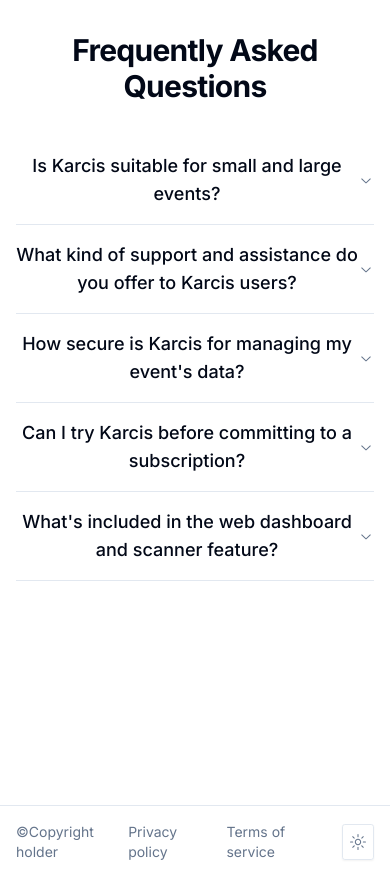
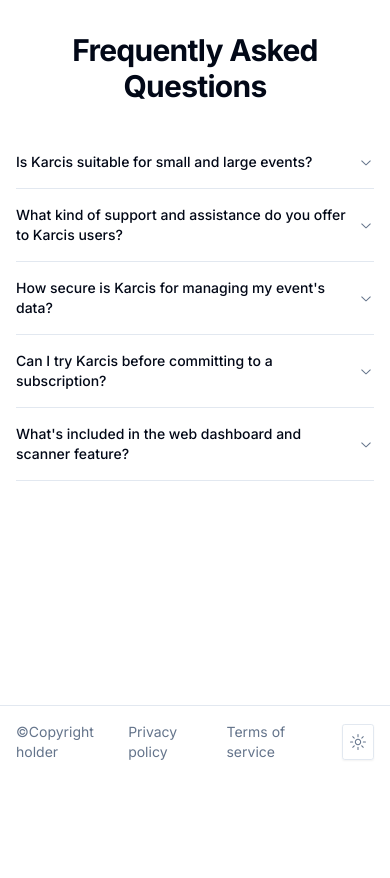
Before and after one commit to karcis-id/karcis, a Next.js app: page / in a window 390 px wide. Shown: the part 4820-5698 px from the top of the page. After the commit the page ends 5598 px from the top, so only its background shows below. Built offline with nearby package versions, Linux system fonts and the light colour scheme; a web font is replaced by a local one.

Commit message:
fix: ui bugs on mobile

```diff
--- a/src/app/(public)/page.tsx
+++ b/src/app/(public)/page.tsx
@@ -171,50 +171,50 @@ const Home = () => {
         </div>
         <Accordion type="single" collapsible className="max-w-4xl mx-auto">
           <AccordionItem value="1">
-            <AccordionTrigger className="text-lg">
+            <AccordionTrigger className="md:text-lg text-left">
               Is Karcis suitable for small and large events?
             </AccordionTrigger>
-            <AccordionContent className="text-lg">
+            <AccordionContent className="md:text-lg text-left">
               Lorem ipsum dolor sit amet consectetur adipisicing elit. Vero quos officiis delectus
               animi. Ab explicabo dolor in ullam ratione, repellat debitis non! Sit distinctio,
               eveniet ea iure aut facere illo.
             </AccordionContent>
           </AccordionItem>
           <AccordionItem value="2">
-            <AccordionTrigger className="text-lg">
+            <AccordionTrigger className="md:text-lg text-left">
               What kind of support and assistance do you offer to Karcis users?
             </AccordionTrigger>
-            <AccordionContent className="text-lg">
+            <AccordionContent className="md:text-lg text-left">
               Lorem ipsum dolor sit amet consectetur adipisicing elit. Vero quos officiis delectus
               animi. Ab explicabo dolor in ullam ratione, repellat debitis non! Sit distinctio,
               eveniet ea iure aut facere illo.
             </AccordionContent>
           </AccordionItem>
           <AccordionItem value="3">
-            <AccordionTrigger className="text-lg">
+            <AccordionTrigger className="md:text-lg text-left">
               How secure is Karcis for managing my event&apos;s data?
             </AccordionTrigger>
-            <AccordionContent className="text-lg">
+            <AccordionContent className="md:text-lg text-left">
               Lorem ipsum dolor sit amet consectetur adipisicing elit. Vero quos officiis delectus
               animi. Ab explicabo dolor in ullam ratione, repellat debitis non! Sit distinctio,
               eveniet ea iure aut facere illo.
             </AccordionContent>
           </AccordionItem>
           <AccordionItem value="4">
-            <AccordionTrigger className="text-lg">
+            <AccordionTrigger className="md:text-lg text-left">
               Can I try Karcis before committing to a subscription?
             </AccordionTrigger>
-            <AccordionContent className="text-lg">
+            <AccordionContent className="md:text-lg text-left">
               Lorem ipsum dolor sit amet consectetur adipisicing elit. Vero quos officiis delectus
               animi. Ab explicabo dolor in ullam ratione, repellat debitis non! Sit distinctio,
               eveniet ea iure aut facere illo.
             </AccordionContent>
           </AccordionItem>
           <AccordionItem value="5">
-            <AccordionTrigger className="text-lg">
+            <AccordionTrigger className="md:text-lg text-left">
               What&apos;s included in the web dashboard and scanner feature?
             </AccordionTrigger>
-            <AccordionContent className="text-lg">
+            <AccordionContent className="md:text-lg text-left">
               Lorem ipsum dolor sit amet consectetur adipisicing elit. Vero quos officiis delectus
               animi. Ab explicabo dolor in ullam ratione, repellat debitis non! Sit distinctio,
               eveniet ea iure aut facere illo.
--- a/src/components/data-table/data-table-pagination.tsx
+++ b/src/components/data-table/data-table-pagination.tsx
@@ -21,7 +21,7 @@ interface DataTablePaginationProps<TData> {
 
 export const DataTablePagination = <TData,>({ table }: DataTablePaginationProps<TData>) => {
   return (
-    <div className="flex items-center justify-between px-2">
+    <div className="flex items-center justify-between px-2 flex-wrap">
       <div className="flex-1 text-sm text-muted-foreground">
         {table.getFilteredSelectedRowModel().rows.length} of{" "}
         {table.getFilteredRowModel().rows.length} row(s) selected.
--- a/src/components/data-table/data-table-toolbar.tsx
+++ b/src/components/data-table/data-table-toolbar.tsx
@@ -63,7 +63,7 @@ export const DataTableToolbar = <TData,>({ table, setData }: DataTableToolbarPro
 
   // TODO: use global filter here
   return (
-    <div className="flex items-center justify-between">
+    <div className="flex items-center justify-between gap-2">
       <Input
         placeholder="Filter string..."
         value={(table.getColumn("email")?.getFilterValue() as string) ?? ""}
```
